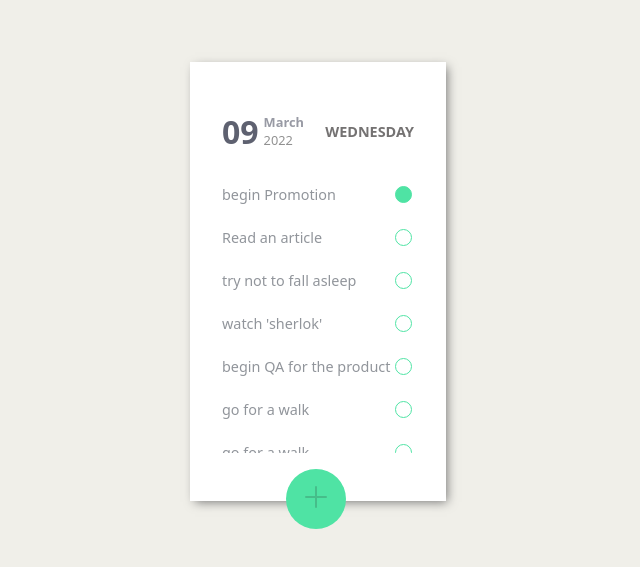
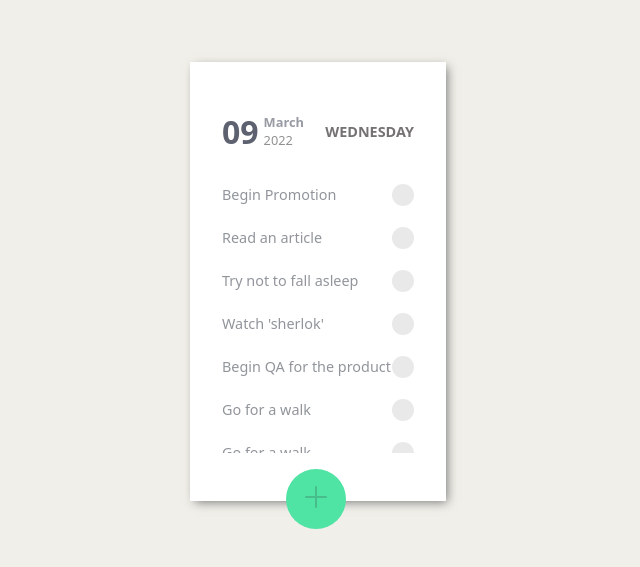
Before and after one commit to harshpatel-javascript/React-practicals, a React (Create React App) app in the folder to-do-list/: page / in a window 1280 px wide. Shown: the part 119-686 px from the top of the page, without its empty margins (322-962 px from the left). Built offline with nearby package versions, Linux system fonts and the light colour scheme.

Commit message:
working radio button

```diff
--- a/to-do-list/src/Components/Lists.css
+++ b/to-do-list/src/Components/Lists.css
@@ -19,39 +19,39 @@
 .list p {
   font-size: 0.9rem;
 }
-/* custom radio button */
-.list__checkbox {
-  display: block;
+.list input[type="checkbox"] {
   position: relative;
-  padding-left: 19px;
-  margin-bottom: 17px;
-  cursor: pointer;
-  user-select: none;
-  font-size: 22px;
-}
-/* hiding the original input element */
-.list__checkbox input[type="checkbox"] {
-  position: absolute;
-  visibility: hidden;
-  height: 0;
-  width: 0;
   cursor: pointer;
 }
-.checkmark {
+.list input[type="checkbox"]:before {
+  content: "";
+  display: block;
   position: absolute;
-  top: 0;
-  left: 0;
-  height: 15px;
-  width: 15px;
+  width: 22px;
+  height: 22px;
+  top: -4px;
+  left: -6px;
+  background-color: #e9e9e9;
   border-radius: 50%;
-  border: 1px solid #4fe3a4;
 }
-.list__checkbox:hover input ~ .checkmark {
-  background-color: #ccc;
-}
-.list__checkbox input[type="checkbox"]:checked ~ .checkmark {
+.list input[type="checkbox"]:checked:before {
+  content: "";
+  display: block;
+  position: absolute;
+  width: 22px;
+  height: 22px;
+  top: -4px;
+  left: -6px;
   background-color: #4fe3a4;
 }
-.list__checkbox input[type="checkbox"]:checked ~ .checkmark:after {
+.list input[type="checkbox"]:checked:after {
+  content: "";
   display: block;
+  width: 12px;
+  height: 12px;
+  border: 2px solid white;
+  border-radius: 50%;
+  position: absolute;
+  top: -1px;
+  left: -3px;
 }
--- a/to-do-list/src/Components/Lists.js
+++ b/to-do-list/src/Components/Lists.js
@@ -4,60 +4,36 @@ function Lists() {
   return (
     <div className="list__container">
       <div className="list">
-        <p>begin Promotion</p>
-        <label htmlFor="" className="list__checkbox">
-          <input type="checkbox" defaultChecked />
-          <span className="checkmark" />
-        </label>
+        <p>Begin Promotion</p>
+        <input type="checkbox" />
       </div>
       <div className="list">
         <p>Read an article</p>
-        <label htmlFor="" className="list__checkbox">
         <input type="checkbox" />
-          <span className="checkmark" />
-        </label>
       </div>
       <div className="list">
-        <p>try not to fall asleep</p>
-        <label htmlFor="" className="list__checkbox">
+        <p>Try not to fall asleep</p>
         <input type="checkbox" />
-          <span className="checkmark"></span>
-        </label>
       </div>
       <div className="list">
-        <p>watch 'sherlok'</p>
-        <label htmlFor="" className="list__checkbox">
+        <p>Watch 'sherlok'</p>
         <input type="checkbox" />
-          <span className="checkmark"></span>
-        </label>
       </div>
       <div className="list">
-        <p>begin QA for the product</p>
-        <label htmlFor="" className="list__checkbox">
+        <p>Begin QA for the product</p>
         <input type="checkbox" />
-          <span className="checkmark"></span>
-        </label>
       </div>
       <div className="list">
-        <p>go for a walk</p>
-        <label htmlFor="" className="list__checkbox">
+        <p>Go for a walk</p>
         <input type="checkbox" />
-          <span className="checkmark"></span>
-        </label>
       </div>
       <div className="list">
-        <p>go for a walk</p>
-        <label htmlFor="" className="list__checkbox">
+        <p>Go for a walk</p>
         <input type="checkbox" />
-          <span className="checkmark"></span>
-        </label>
       </div>
       <div className="list">
-        <p>go for a walk</p>
-        <label htmlFor="" className="list__checkbox">
+        <p>Go for a walk</p>
         <input type="checkbox" />
-          <span className="checkmark"></span>
-        </label>
       </div>
     </div>
   );
```
Lines whose indentation alone changed are shown as unchanged.
